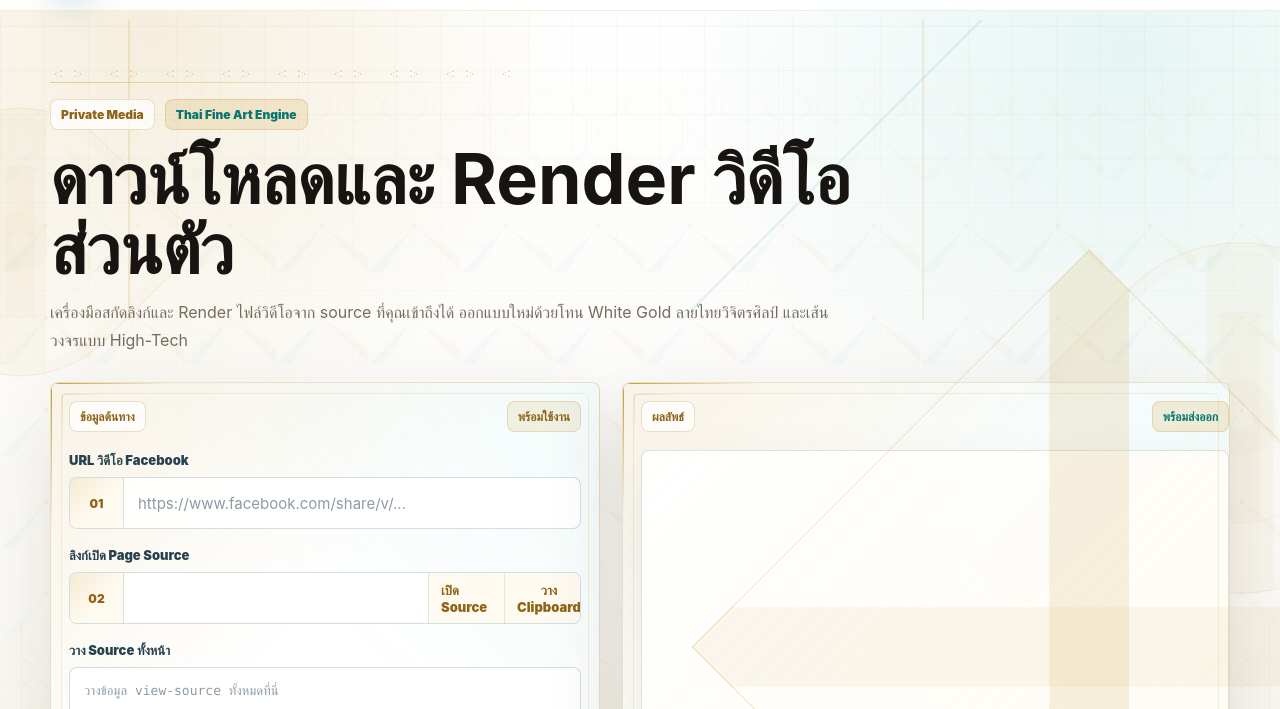
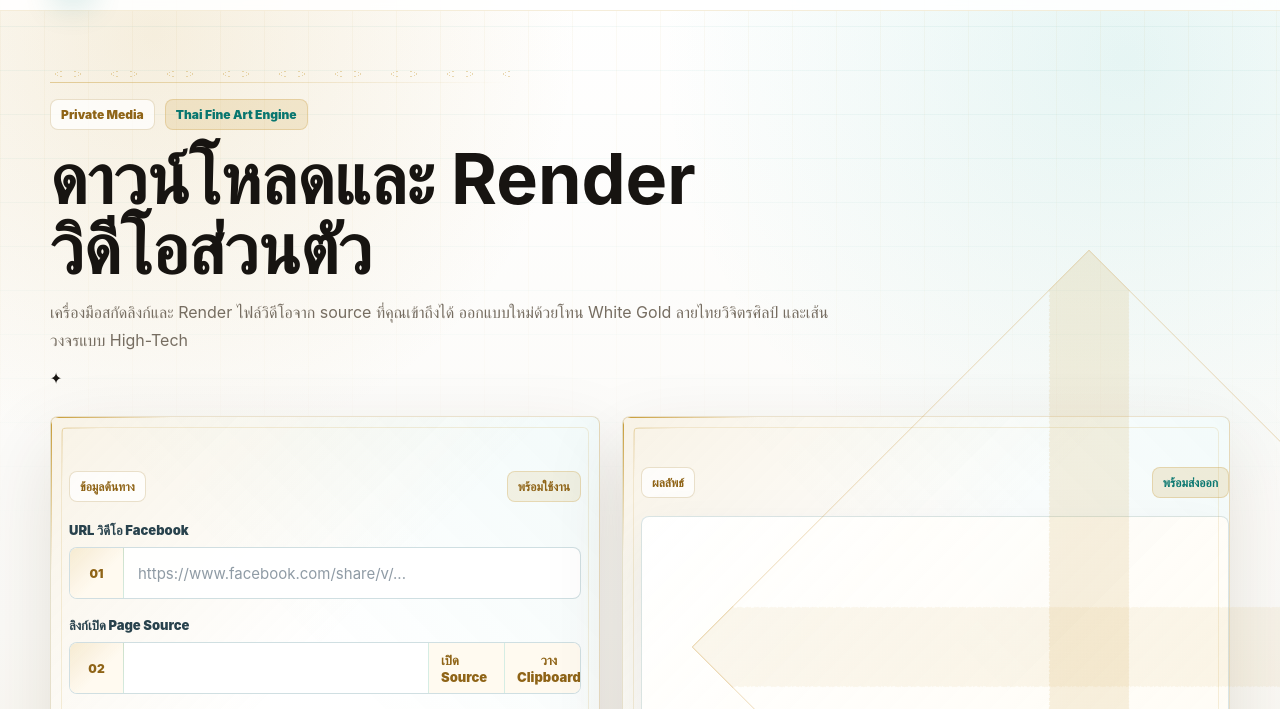
Before and after one commit to thanat-dev/lumavault-studio, a website: page index.html in a window 1280 px wide. Shown: the part 62-771 px from the top of the page. Drawn offline with Linux system fonts and the light colour scheme.

```diff
--- a/index.html
+++ b/index.html
@@ -7,12 +7,13 @@
     <link rel="stylesheet" href="styles.css" />
   </head>
   <body>
-    <div class="thai-circuit" aria-hidden="true"></div>
-    <div class="thai-pattern-field" aria-hidden="true"></div>
-    <div class="kanok-ribbon ribbon-top" aria-hidden="true"></div>
-    <div class="kanok-ribbon ribbon-bottom" aria-hidden="true"></div>
-    <div class="gold-ornament ornament-left" aria-hidden="true"></div>
-    <div class="gold-ornament ornament-right" aria-hidden="true"></div>
+    <!-- Decorative Thai Kanok elements -->
+    <div class="side-kanok-left"  aria-hidden="true"></div>
+    <div class="side-kanok-right" aria-hidden="true"></div>
+    <div class="bottom-kanok"     aria-hidden="true"></div>
+    <div class="corner-ornament corner-tl" aria-hidden="true"></div>
+    <div class="corner-ornament corner-tr" aria-hidden="true"></div>
+    <div class="corner-ornament corner-br" aria-hidden="true"></div>
 
     <nav class="navbar">
       <div class="nav-inner">
@@ -33,12 +34,15 @@
           <span>Private Media</span>
           <span>Thai Fine Art Engine</span>
         </div>
-        <h1 id="appTitle">ดาวน์โหลดและ Render วิดีโอส่วนตัว</h1>
+        <h1 id="appTitle"><span class="h1-gold">ดาวน์โหลด</span>และ Render<br>วิดีโอส่วนตัว</h1>
         <p>เครื่องมือสกัดลิงก์และ Render ไฟล์วิดีโอจาก source ที่คุณเข้าถึงได้ ออกแบบใหม่ด้วยโทน White Gold ลายไทยวิจิตรศิลป์ และเส้นวงจรแบบ High-Tech</p>
+        <div class="hero-rule" aria-hidden="true"><span>✦</span></div>
       </section>
 
       <form class="workspace" id="extractForm">
         <section class="input-panel" aria-label="ข้อมูลวิดีโอ">
+          <div class="kanok-corner"    aria-hidden="true"></div>
+          <div class="kanok-corner kanok-corner-bl" aria-hidden="true"></div>
           <div class="panel-header">
             <span>ข้อมูลต้นทาง</span>
             <span id="status" class="status">พร้อมใช้งาน</span>
@@ -80,6 +84,8 @@
         </section>
 
         <section class="result-panel" id="resultPanel" aria-live="polite" hidden>
+          <div class="kanok-corner"    aria-hidden="true"></div>
+          <div class="kanok-corner kanok-corner-bl" aria-hidden="true"></div>
           <div class="panel-header">
             <span>ผลลัพธ์</span>
             <span>พร้อมส่งออก</span>
```
